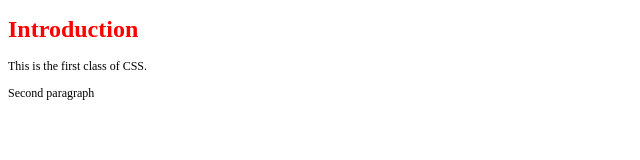
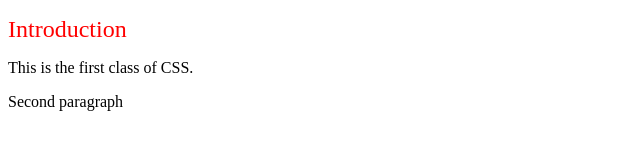
Before and after one commit to Muhlise21/CSSClasses, a plain HTML site: page index.html in a window 1280 px wide. Shown: the whole page, without its empty margins (0-640 px from the left). Drawn offline with Linux system fonts and the light colour scheme.

Commit message:
internal

```diff
--- a/index.html
+++ b/index.html
@@ -6,7 +6,20 @@
     <meta name="viewport" content="width=device-width, initial-scale=1.0">
     <title>Introduction to CSS</title>
 
-    <link rel="stylesheet" href="style.css" />
+    <!-- <link rel="stylesheet" href="style.css" /> -->
+
+    <!-- Internal styles -->
+    <style type="text/css">
+
+        h1 {
+            color: red;
+            font-size: 24px;
+            font-weight: 400;
+        }
+
+
+    </style>
+    <!-- Internal styles -->
 
 
 </head>
```
